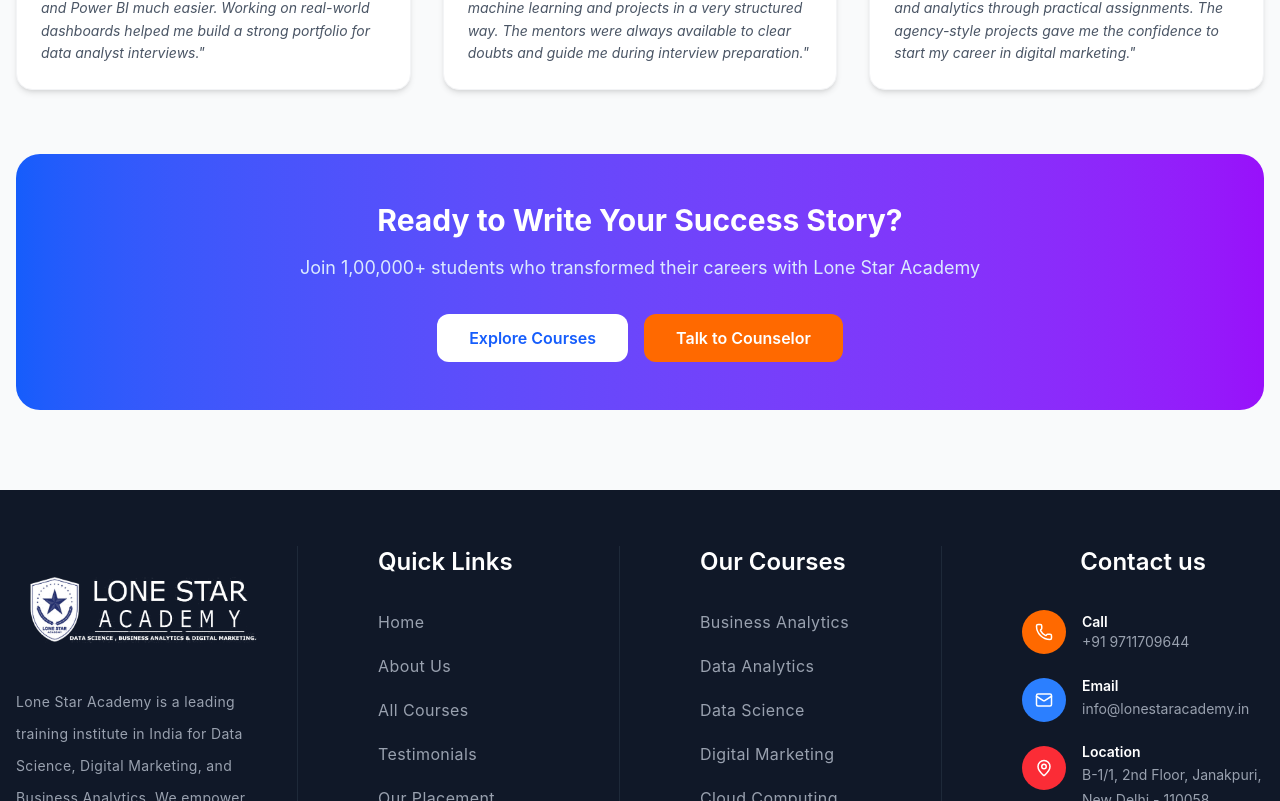
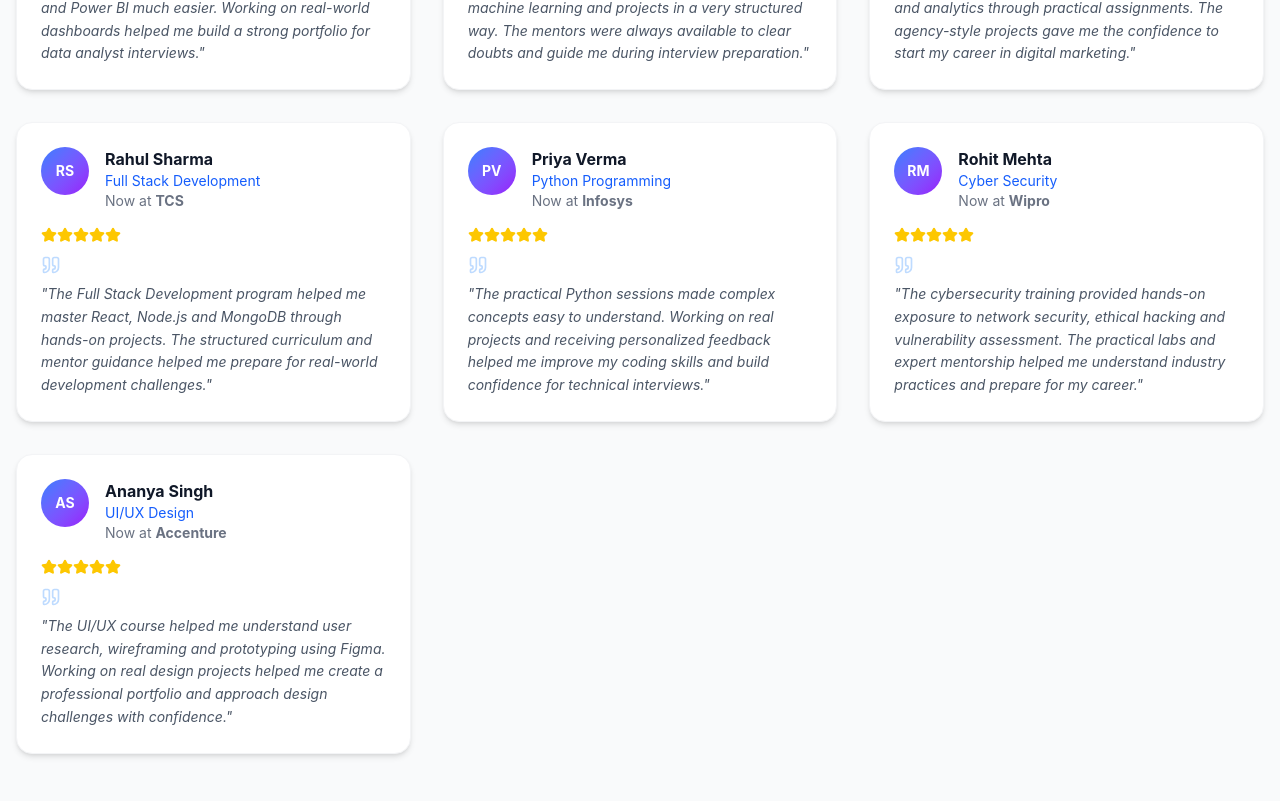
Before and after one commit to infotech-agency/lonestarclient, a Next.js app: page /testimonials in a window 1280 px wide. Shown: the part 1639-2440 px from the top of the page. Built offline with nearby package versions, Linux system fonts and the light colour scheme; no server answers.

Commit message:
testimonials

```diff
--- a/src/old_app/pages/TestimonialsPage.tsx
+++ b/src/old_app/pages/TestimonialsPage.tsx
@@ -22,6 +22,44 @@
   { name: "Arjun Bansal", course: "Data Science", company: "Capgemini", rating: 5, text: "The Data Science course covered Python, machine learning and projects in a very structured way. The mentors were always available to clear doubts and guide me during interview preparation.", avatar: "AB" },
 
   { name: "Simran Kaur", course: "Digital Marketing", company: "Dentsu", rating: 5, text: "I learned SEO, Google Ads, social media marketing and analytics through practical assignments. The agency-style projects gave me the confidence to start my career in digital marketing.", avatar: "SK" },
+
+  // More Testimonials
+{
+  name: "Rahul Sharma",
+  course: "Full Stack Development",
+  company: "TCS",
+  rating: 5,
+  text: "The Full Stack Development program helped me master React, Node.js and MongoDB through hands-on projects. The structured curriculum and mentor guidance helped me prepare for real-world development challenges.",
+  avatar: "RS"
+},
+
+{
+  name: "Priya Verma",
+  course: "Python Programming",
+  company: "Infosys",
+  rating: 5,
+  text: "The practical Python sessions made complex concepts easy to understand. Working on real projects and receiving personalized feedback helped me improve my coding skills and build confidence for technical interviews.",
+  avatar: "PV"
+},
+
+{
+  name: "Rohit Mehta",
+  course: "Cyber Security",
+  company: "Wipro",
+  rating: 5,
+  text: "The cybersecurity training provided hands-on exposure to network security, ethical hacking and vulnerability assessment. The practical labs and expert mentorship helped me understand industry practices and prepare for my career.",
+  avatar: "RM"
+},
+
+{
+  name: "Ananya Singh",
+  course: "UI/UX Design",
+  company: "Accenture",
+  rating: 5,
+  text: "The UI/UX course helped me understand user research, wireframing and prototyping using Figma. Working on real design projects helped me create a professional portfolio and approach design challenges with confidence.",
+  avatar: "AS"
+},
+
 ];
 
 export default function TestimonialsPage() {
```
